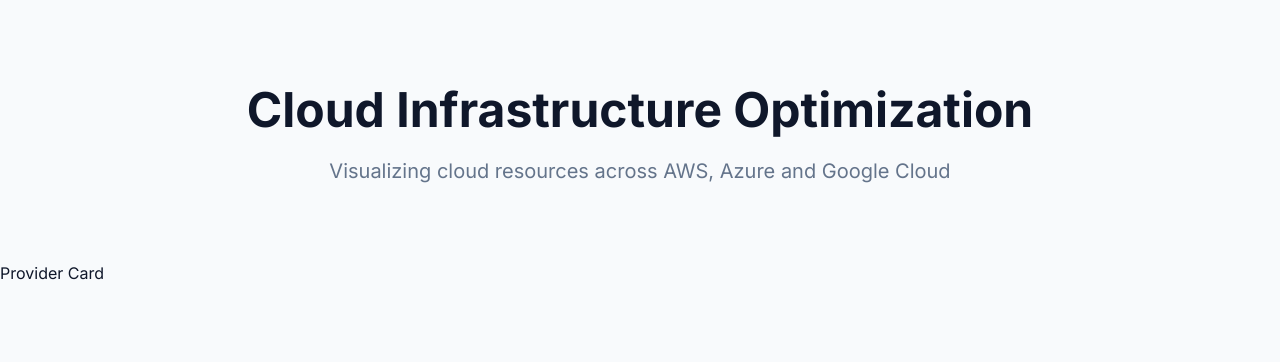
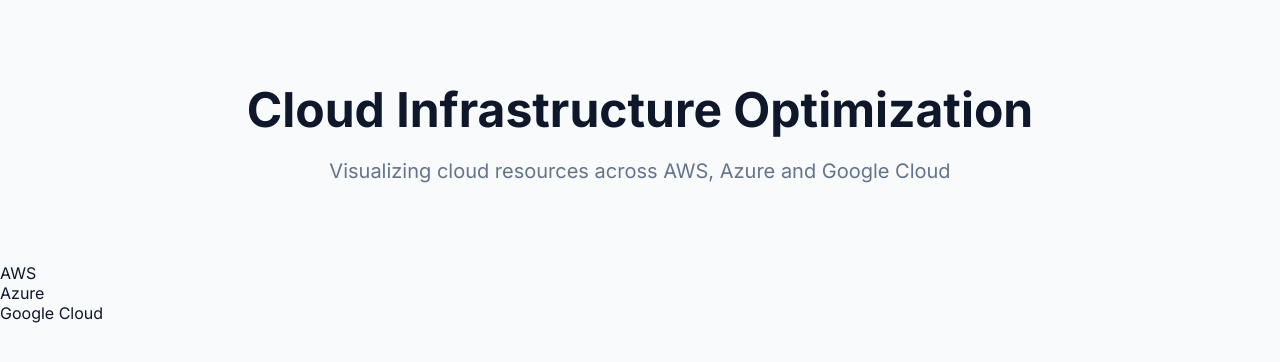
Before and after one commit to vasamsaiteja/atomity-frontend-challenge, a React (Vite) app: page / in a window 1280 px wide. Shown: the top 362 px of the page. Built offline with nearby package versions, Linux system fonts and the light colour scheme.

Commit message:
Add props to ProviderCard

```diff
--- a/src/App.tsx
+++ b/src/App.tsx
@@ -5,7 +5,9 @@ function App() {
   return (
     <main>
       <Hero />
-      <ProviderCard />
+      <ProviderCard name="AWS" />
+      <ProviderCard name="Azure" />
+      <ProviderCard name="Google Cloud" />
     </main>
   );
 }
--- a/src/components/ProviderCard/ProviderCard.tsx
+++ b/src/components/ProviderCard/ProviderCard.tsx
@@ -1,5 +1,9 @@
-function ProviderCard() {
-  return <div>Provider Card</div>;
+type ProviderCardProps = {
+  name: string;
+};
+
+function ProviderCard({ name }: ProviderCardProps) {
+  return <div>{name}</div>;
 }
 
 export default ProviderCard;
```
